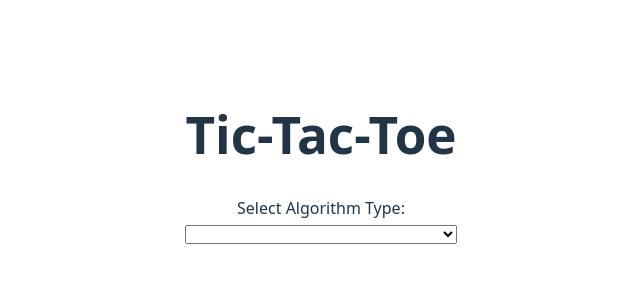
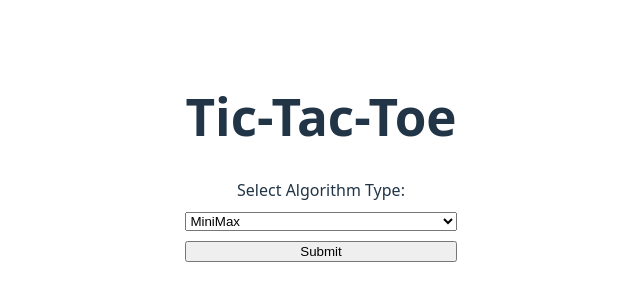
Before and after one commit to devangmalhotra/ai-agent-tic-tac-toe, a React (Vite) app: page / in a window 1280 px wide. Shown: the part 242-542 px from the top of the page, without its empty margins (319-959 px from the left). Built offline with nearby package versions, Linux system fonts and the light colour scheme.

Commit message:
updated files

```diff
--- a/src/Components/GameSettings/GameSettings.css
+++ b/src/Components/GameSettings/GameSettings.css
@@ -1,5 +1,5 @@
 #game-form {
     display: flex;
     flex-direction: column;
-    gap: 5px;
+    gap: 10px;
 }
--- a/src/Components/GameSettings/GameSettings.jsx
+++ b/src/Components/GameSettings/GameSettings.jsx
@@ -7,8 +7,11 @@ function GameSettings() {
         <form id='game-form' action="">
             <label htmlFor="algo-type">Select Algorithm Type:</label>
             <select name="algo-type" id="">
-
+                <option value="minimax">MiniMax</option>
+                <option value="alphabetapruning">Alpha-Beta Pruning</option>
+                <option value="expectiminimax">ExpectiMiniMax</option>
             </select>
+            <input type="submit" />
         </form>
     </div>
   )
```
